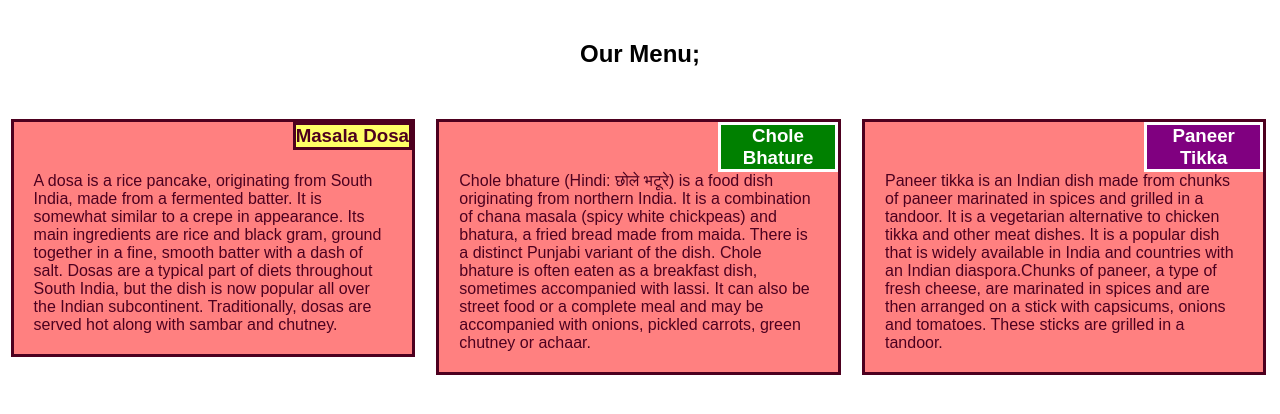
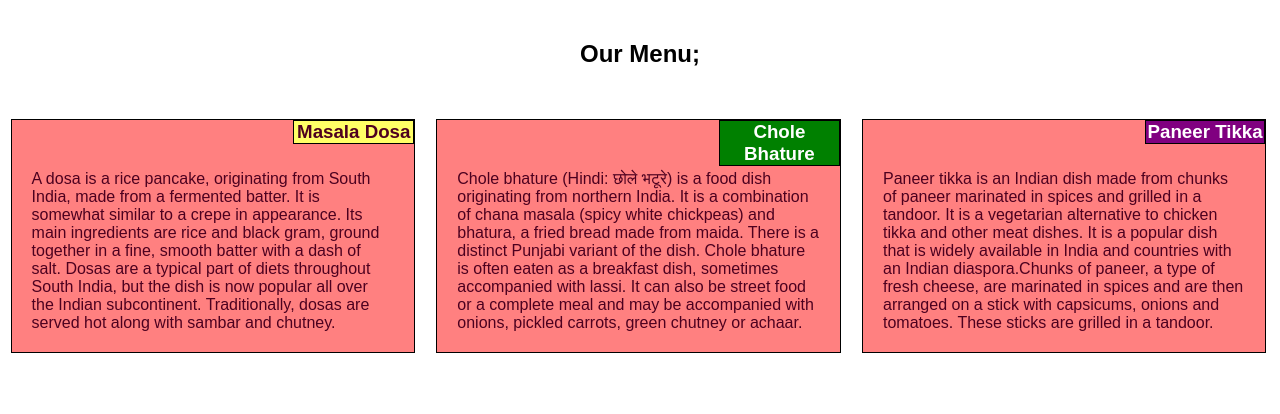
Before and after one commit to veena-02/CourseraTest, a plain HTML site: page module2/index.html in a window 1280 px wide. Drawn offline with Linux system fonts and the light colour scheme.

Commit message:
Update styles.css

```diff
--- a/module2/styles.css
+++ b/module2/styles.css
@@ -18,14 +18,14 @@
  				 background-color: rgb(255, 128, 128);
  				font-family: Arial;
  			  color: rgb(77,0,31);
- 			  border:solid;
+ 			  border:1px solid black;
  			  margin: 10px;
  			  position: relative;
  			  float:left;
   				}
       #greenheading{background-color: green;
-                      color:white;}
-      #purpleheading{background-color:purple; color:white;}
+                      color:white; border-color:black;}
+      #purpleheading{background-color:purple; color:white; border-color:black;}
          			   p {
                     display: block;
                     margin-block-start: 0;
@@ -41,7 +41,7 @@
                      background-color: rgb(255, 255, 102);
                      margin-top: 0;
                      width: 30%;
-                     border: solid;
+                     border: 1px solid black;
                      position: absolute;
                      right: 0px;
                      top:0px;
```
